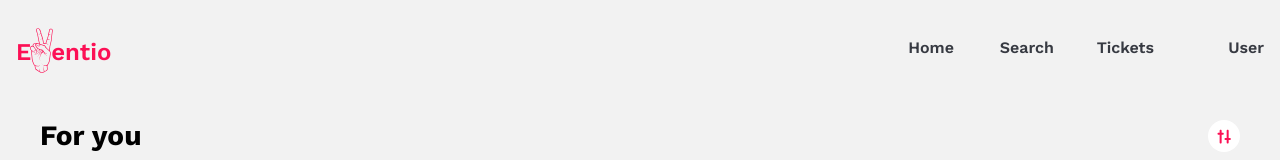
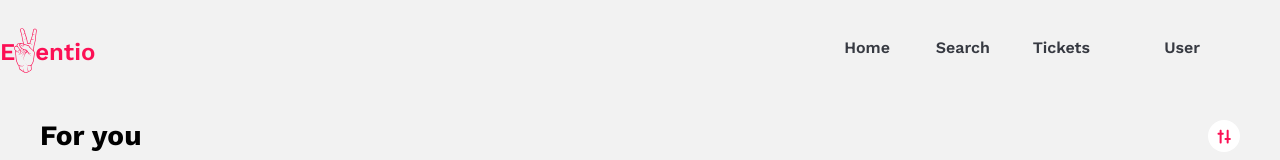
Before and after one commit to Taraskiiin/Eventio, a React (Create React App) app: page / in a window 1280 px wide. Shown: the top 160 px of the page. Built offline with nearby package versions, Linux system fonts and the light colour scheme.

Commit message:
styles(width): fixed width of the page

```diff
--- a/src/components/Navbar/NavbarDesktop/navbar-desktop.scss
+++ b/src/components/Navbar/NavbarDesktop/navbar-desktop.scss
@@ -1,6 +1,6 @@
 .navbar-desktop_block {
   display: none;
-  padding: 40px 16px;
+  padding: 40px 0;
 
   .navbar-desktop_flex {
     display: flex;
@@ -62,6 +62,6 @@
 @media screen and (min-width: 767px) {
   .navbar-desktop_block {
     display: block;
-    max-width: 1440px;
+    max-width: 1200px;
   }
 }
```
